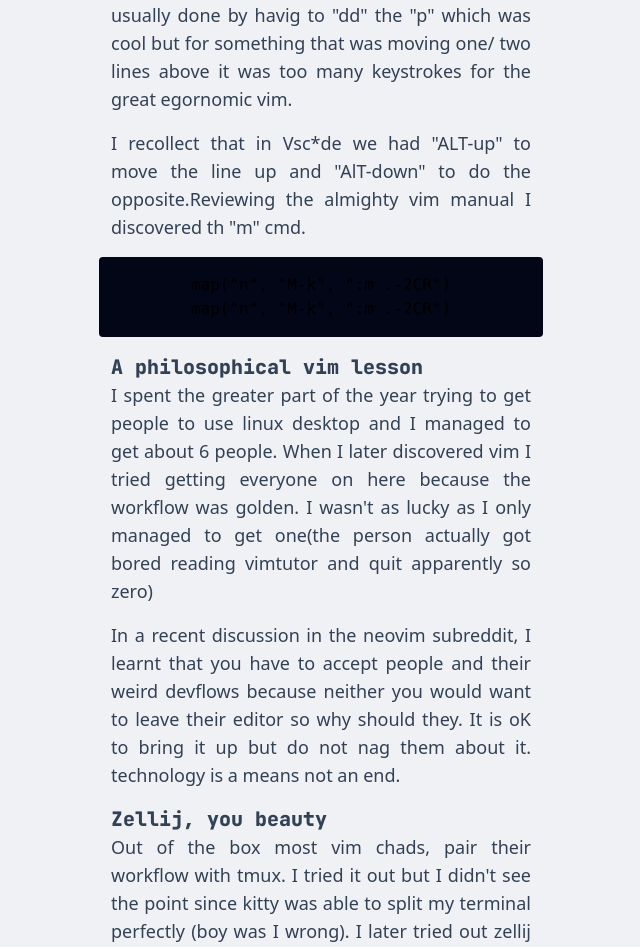
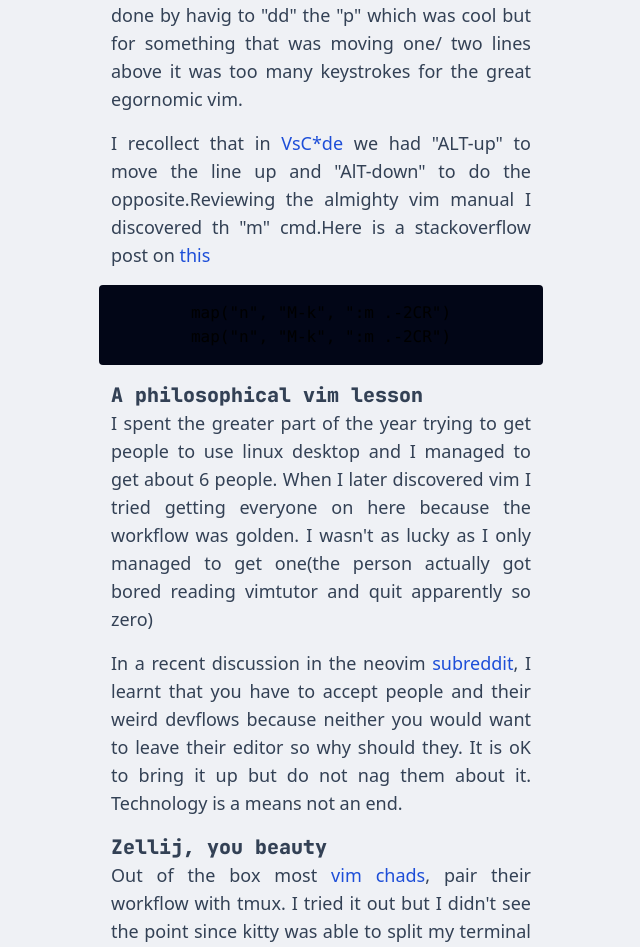
Before and after one commit to Mtendekuyokwa19/Mtendekuyokwa19.github.io, a React (Vite) app: page /viminthrees in a window 1280 px wide. Shown: the part 625-1572 px from the top of the page, without its empty margins (319-959 px from the left). Built offline with nearby package versions, Linux system fonts and the light colour scheme; a web font is replaced by a local one.

Commit message:
addition of meta links

```diff
--- a/src/blogPosts/vimInThrees.tsx
+++ b/src/blogPosts/vimInThrees.tsx
@@ -69,14 +69,14 @@ export const BlogPost = () => {
             sayer={"Terry Pratchett"}
           />
         </div>
-        <P>I think I have discovered another super remmap in vim. Moving a highlighet
+        <P>I think I have discovered another super remmap in vim. Moving a highlight
         paragraph was usually done by havig to "dd"  the "p" which was cool but for
         something that was moving one/ two lines above it was too many keystrokes for
         the great egornomic vim.
 
         </P>
-<P>I recollect that in Vsc*de we had "ALT-up" to move the line up and "AlT-down" to
-do the opposite.Reviewing the almighty vim manual I discovered th "m" cmd.
+<P>I recollect that in <A children={"VsC*de"} link={"https://www.reddit.com/r/ProgrammerHumor/comments/104wsvz/this_unbiased_post_was_created_by_the_the_vscode/"}/>  we had "ALT-up" to move the line up and "AlT-down" to
+do the opposite.Reviewing the almighty vim manual I discovered th "m" cmd.Here is a stackoverflow post on <A children={"this"} link={"https://stackoverflow.com/questions/7501092/can-i-map-alt-key-in-vim"}/>
 </P>
         <div className=" flex p-4 md:p-0 lg:p-4 rounded flex-col items-center bg-slate-950 ">
 
@@ -104,20 +104,20 @@ apparently so zero)
 <P>
 
 
-In a recent discussion in the neovim subreddit, I learnt that you have to accept
+In a recent discussion in the neovim <A children={"subreddit"} link={"https://www.reddit.com/r/neovim/comments/1i5u1zh/intoducing_neovim_to_other_people_how_did_it_go/m86rf39/"}/>, I learnt that you have to accept
 people and their weird devflows because neither you would want to leave their
 editor so why should they. It is oK to bring it up but do not nag them about it.
-technology is a means not an end.
+Technology is a means not an end.
         </P>
 
 
         <P>
           <H2 id="zellij">Zellij, you beauty</H2>
 
-Out of the box most vim chads, pair their workflow with tmux. I tried it out
+Out of the box most <A children={" vim chads"} link={"https://www.reddit.com/r/programminghumor/comments/ubo08q/vimchad/"}/>, pair their workflow with tmux. I tried it out
 but I didn't see the point since kitty was able to split my terminal perfectly
-(boy was I wrong). I later tried out zellij after I saw it in one of dhh's
-workflows(a person also mentioned it in the neovim unofficial channel). The fact
+(boy was I wrong). I later tried out zellij after I saw it in one of <A children={" dhh's"} link={" https://en.wikipedia.org/wiki/David_Heinemeier_Hansson"}/>
+ workflows(a person also mentioned it in the neovim unofficial channel). The fact
 that it comes with vim bindings out of the box meant I will not have that big of
 a learning curve.
 The default layouts are  great. I still dream of trying tmux with this new multiplexing knowledge lol
@@ -186,9 +186,7 @@ interface IA {
 }
 function A({ children, link }: IA) {
   return (
-    <div className="text-blue-700 lg:text-lg text-md dark:text-blue-400">
-      <a href={link}>{children}</a>
-    </div>
+      <a className="text-blue-700 lg:text-lg text-md dark:text-blue-400" href={link}>{children}</a>
   );
 }
 
```
